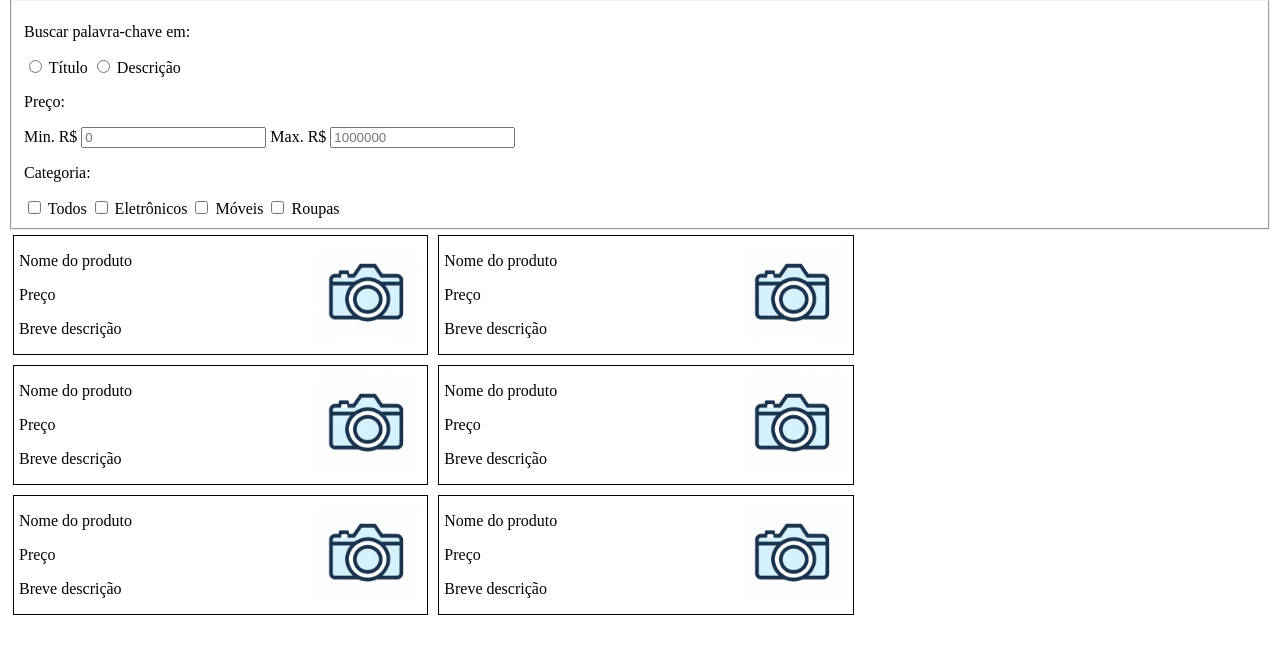
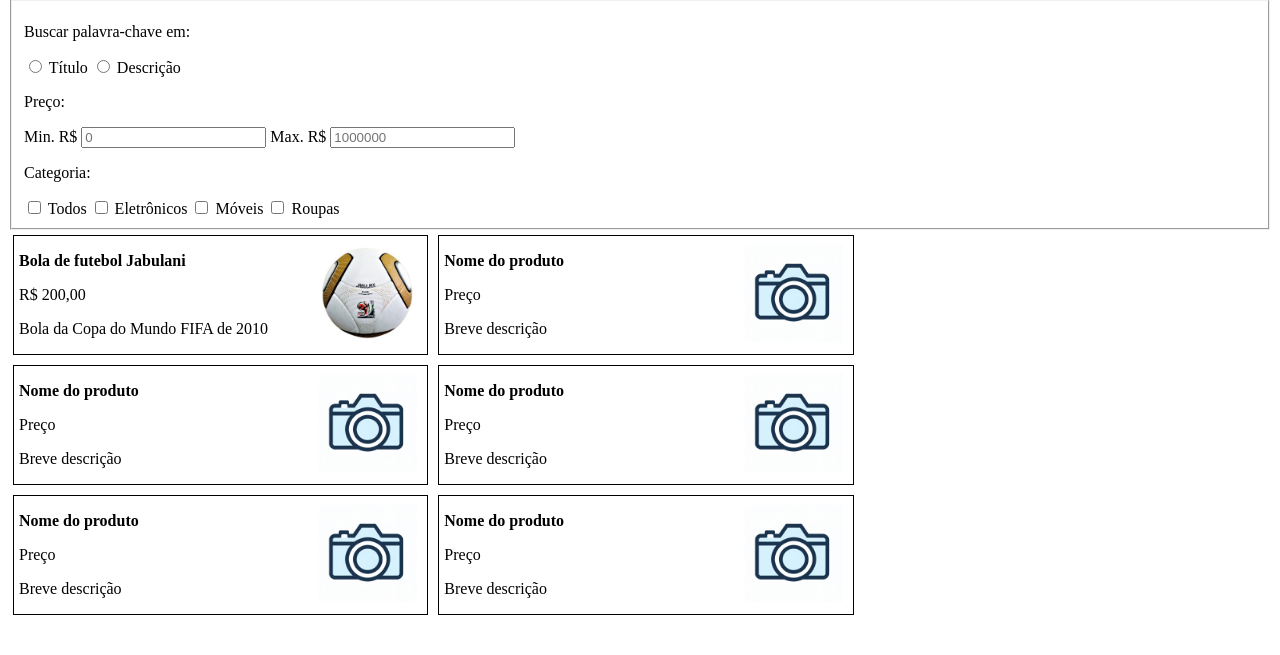
Before and after one commit to amauriPietro/projetoFinalPPI, a PHP site: page / in a window 1280 px wide. Shown: the part 145-800 px from the top of the page. Run offline with PHP 8.4, Linux system fonts and the light colour scheme.

Commit message:
added few things

```diff
--- a/projeto/publico/index.html
+++ b/projeto/publico/index.html
@@ -1,20 +1,22 @@
 <!DOCTYPE html>
 <html lang="en">
   <head>
-    <meta charset="UTF-8">
-    <meta name="viewport" content="width=device-width, initial-scale=1.0">
-    <link rel="stylesheet" href="publicStyles.css">
+    <meta charset="UTF-8" />
+    <meta name="viewport" content="width=device-width, initial-scale=1.0" />
+    <link rel="stylesheet" href="publicStyles.css" />
     <title>Document</title>
   </head>
   <body>
     <header>
       <div class="logo">
         <div>
-                <img src="/projeto/publico/img/logotipo.jpeg" height= 100 alt="produto">
+          <img
+            src="/projeto/publico/img/logotipo.jpeg"
+            height="100"
+            alt="produto"
+          />
         </div>
-            <h1>
-                UFUMix
-            </h1>
+        <h1>UFUMix</h1>
       </div>
       <nav>
         <ul class="navBar">
@@ -23,105 +25,131 @@
           <li><a href="cadastro.html">Cadastro</a></li>
         </ul>
       </nav>
-
     </header>
 
     <main>
       <label for="busca">Buscar:</label>
-        <input type="text" name="busca" id="busca" placeholder="Nome do produto">
+      <input
+        type="text"
+        name="busca"
+        id="busca"
+        placeholder="Nome do produto"
+      />
       <button type="button">Ok</button>
       <button type="button">avançado</button>
 
       <fieldset>
-
         <p>Buscar palavra-chave em:</p>
-            <input type="radio" name="tipoBusca" id="titulo" value="titulo">
+        <input type="radio" name="tipoBusca" id="titulo" value="titulo" />
         <label for="titulo">Título</label>
-            <input type="radio" name="tipoBusca" id="desc" value="desc">
+        <input type="radio" name="tipoBusca" id="desc" value="desc" />
         <label for="desc">Descrição</label>
 
         <p>Preço:</p>
         <label for="min">Min. R$</label>
-            <input type="number" name="min" id="min" placeholder="0">
+        <input type="number" name="min" id="min" placeholder="0" />
         <label for="max">Max. R$</label>
-            <input type="number" name="max" id="max" placeholder="1000000">
+        <input type="number" name="max" id="max" placeholder="1000000" />
 
         <p>Categoria:</p>
-            <input type="checkbox" name="checkAll" id="checkAll" value="checkAll">
+        <input type="checkbox" name="checkAll" id="checkAll" value="checkAll" />
         <label for="checkAll">Todos</label>
-            <input type="checkbox" name="eletro" id="eletro" value="eletro">
+        <input type="checkbox" name="eletro" id="eletro" value="eletro" />
         <label for="eletro">Eletrônicos</label>
-            <input type="checkbox" name="moveis" id="moveis" value="moveis">
+        <input type="checkbox" name="moveis" id="moveis" value="moveis" />
         <label for="moveis">Móveis</label>
-            <input type="checkbox" name="roupas" id="roupas" value="roupas">
+        <input type="checkbox" name="roupas" id="roupas" value="roupas" />
         <label for="roupas">Roupas</label>
       </fieldset>
 
       <div class="resultsContainer">
         <div class="card" id="card1">
-                <div class = "productInfos">
+          <div class="productInfos">
+            <p>Bola de futebol Jabulani</p>
+            <p>R$ 200,00</p>
+            <p>Bola da Copa do Mundo FIFA de 2010</p>
+          </div>
+          <div>
+            <img
+              src="/projeto/publico/img/jabulani.jpeg"
+              height="100"
+              alt="produto"
+            />
+          </div>
+        </div>
+
+        <div class="card" id="card2">
+          <div class="productInfos">
             <p>Nome do produto</p>
             <p>Preço</p>
             <p>Breve descrição</p>
           </div>
           <div>
-                    <img src="/projeto/publico/img/default_img.jpeg" height= 100 alt="produto">
+            <img
+              src="/projeto/publico/img/default_img.jpeg"
+              height="100"
+              alt="produto"
+            />
           </div>
         </div>
 
-            <div class="card" id="card2">
-                <div class = "productInfos">
+        <div class="card" id="card3">
+          <div class="productInfos">
             <p>Nome do produto</p>
             <p>Preço</p>
             <p>Breve descrição</p>
           </div>
           <div>
-                    <img src="/projeto/publico/img/default_img.jpeg" height= 100 alt="produto">
+            <img
+              src="/projeto/publico/img/default_img.jpeg"
+              height="100"
+              alt="produto"
+            />
           </div>
         </div>
 
-            <div class="card" id="card3">
-                <div class = "productInfos">
+        <div class="card" id="card4">
+          <div class="productInfos">
             <p>Nome do produto</p>
             <p>Preço</p>
             <p>Breve descrição</p>
           </div>
           <div>
-                    <img src="/projeto/publico/img/default_img.jpeg" height= 100 alt="produto">
+            <img
+              src="/projeto/publico/img/default_img.jpeg"
+              height="100"
+              alt="produto"
+            />
           </div>
         </div>
 
-            <div class="card" id="card4">
-                <div class = "productInfos">
+        <div class="card" id="card5">
+          <div class="productInfos">
             <p>Nome do produto</p>
             <p>Preço</p>
             <p>Breve descrição</p>
           </div>
           <div>
-                    <img src="/projeto/publico/img/default_img.jpeg" height= 100 alt="produto">
+            <img
+              src="/projeto/publico/img/default_img.jpeg"
+              height="100"
+              alt="produto"
+            />
           </div>
         </div>
 
-            <div class="card" id="card5">
-                <div class = "productInfos">
+        <div class="card" id="card6">
+          <div class="productInfos">
             <p>Nome do produto</p>
             <p>Preço</p>
             <p>Breve descrição</p>
           </div>
           <div>
-                    <img src="/projeto/publico/img/default_img.jpeg" height= 100 alt="produto">
-                </div>
-            </div>
-
-
-            <div class="card" id="card6">
-                <div class = "productInfos">
-                    <p>Nome do produto</p>
-                    <p>Preço</p>
-                    <p>Breve descrição</p>
-                </div>
-                <div>
-                    <img src="/projeto/publico/img/default_img.jpeg" height= 100 alt="produto">
+            <img
+              src="/projeto/publico/img/default_img.jpeg"
+              height="100"
+              alt="produto"
+            />
           </div>
         </div>
       </div>
@@ -133,45 +161,46 @@
         categorias.push(document.querySelector("#eletro"));
         categorias.push(document.querySelector("#moveis"));
         categorias.push(document.querySelector("#roupas"));
-            checkAll.addEventListener("click", function() {
-                if(checkAll.checked){
-                    for(let item of categorias)
-                        item.checked = true;
+        checkAll.addEventListener("click", function () {
+          if (checkAll.checked) {
+            for (let item of categorias) item.checked = true;
             flag = categorias.length;
-                }
-                else{
-                    for(let item of categorias)
-                        item.checked = false;
+          } else {
+            for (let item of categorias) item.checked = false;
             flag = 0;
           }
-            })
-            for(let item of categorias){
-                item.addEventListener("click", function() {
-                    if(item.checked)
-                        flag++;
-                    else
-                        flag--;
-                    if(flag === categorias.length)
-                        checkAll.checked = true;
-                    else
-                        checkAll.checked = false;
-                })
-            }
-            var cards = document.querySelectorAll('.card');
-
-            for (var i = 0; i < cards.length; i++) {
-                cards[i].addEventListener('click', function() {
-
-        window.location.href = "anuncio.html";
+        });
+        for (let item of categorias) {
+          item.addEventListener("click", function () {
+            if (item.checked) flag++;
+            else flag--;
+            if (flag === categorias.length) checkAll.checked = true;
+            else checkAll.checked = false;
           });
         }
 
+        document.addEventListener("DOMContentLoaded", function () {
+          var cards = document.querySelectorAll(".card");
 
+          for (var i = 0; i < cards.length; i++) {
+            (function (index) {
+              cards[index].addEventListener("click", function () {
+                var card = cards[index];
+                var pElements = card.querySelectorAll(".productInfos p");
+                var pArray = Array.from(pElements);
+
+                let product = pArray[0].textContent;
+                let price = pArray[1].textContent;
+                let description = pArray[2].textContent;
+
+                console.log(product +"\t"+ price +"\t"+ description);
+                window.location.href = "anuncio.html";
+              });
+            })(i);
+          }
+        });
       </script>
-
     </main>
-    <footer>
-
-    </footer>
+    <footer></footer>
   </body>
 </html>
--- a/projeto/publico/publicStyles.css
+++ b/projeto/publico/publicStyles.css
@@ -48,6 +48,10 @@ header h1{
     margin-left: 5px;
 }
 
+.productInfos>:first-child{
+    font-weight: bold;
+}
+
 .navBar {
     list-style: none;
     margin-right: 50px;
```
Also changed, not shown: projeto/publico/img/jabulani.jpeg (added). Lines whose indentation alone changed are shown as unchanged.
